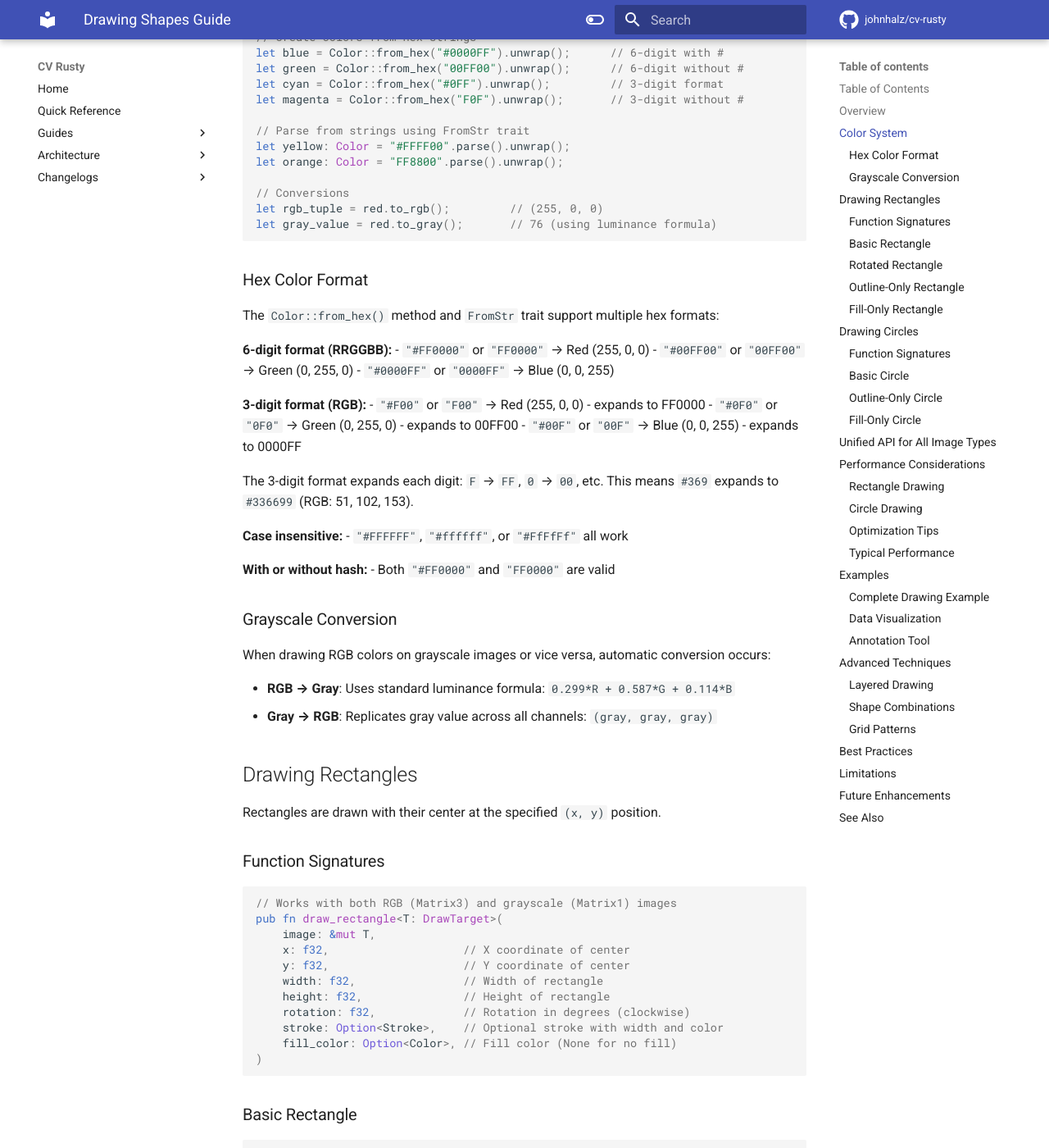
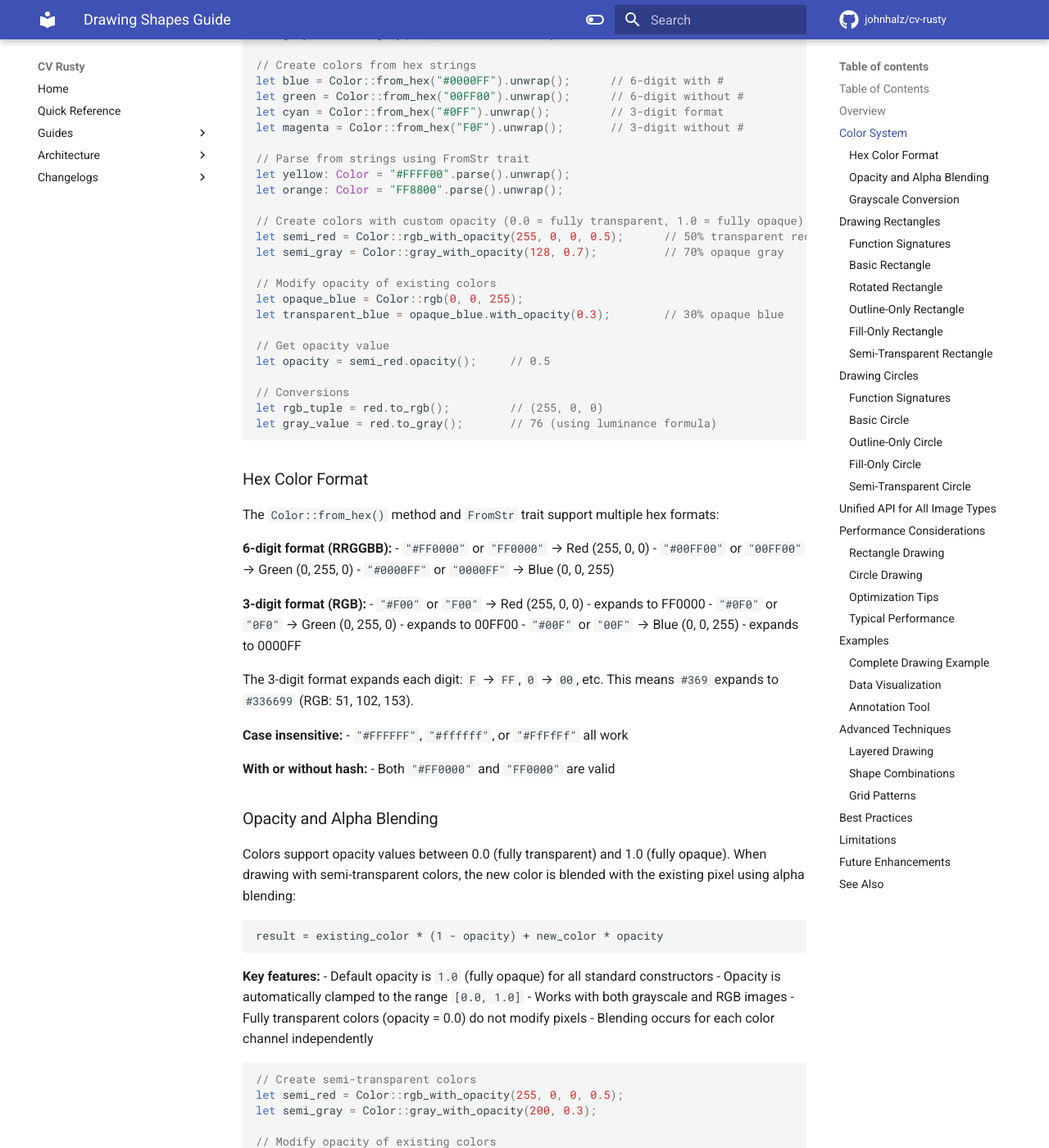
Before and after one commit to johnhalz/cv-rusty, an MkDocs documentation site: the page built from docs/guides/drawing.md, in a window 1280 px wide and 1400 px high, scrolled down 1168 px. Shown: the whole window at 82% size. Built offline with MkDocs 1.6.1 and Material for MkDocs 9.7.7, drawn with Linux system fonts in a browser that asks for light colours; comment, search, counter and statistics services are not loaded; some of the changed text lies outside the part shown.

Commit message:
Add opacity support to colors and drawing
Introduce per-color opacity (0.0–1.0) and alpha blending when drawing.
Add Color::rgb_with_opacity, Color::gray_with_opacity,
Color::with_opacity, and Color::opacity(). Implement per-pixel blending
in Matrix1/Matrix3 and update docs, examples, changelog, and tests.

Breaking change: Color variants now include an f32 opacity and derive
PartialEq only (Eq removed)

````diff
--- a/docs/guides/drawing.md
+++ b/docs/guides/drawing.md
@@ -22,7 +22,8 @@ The drawing module is `no_std` compatible and provides:
 - ✅ **RGB support** via `Matrix3`
 - ✅ **Flexible styling** with customizable colors, stroke width, and fill
 - ✅ **Rotation support** for rectangles (in degrees)
-- ✅ **Anti-aliasing-free** rendering (pixel-perfect, no blending)
+- ✅ **Opacity/transparency** support with alpha blending
+- ✅ **Anti-aliasing-free** rendering (pixel-perfect)
 
 ## Color System
 
@@ -46,6 +47,17 @@ let magenta = Color::from_hex("F0F").unwrap();       // 3-digit without #
 // Parse from strings using FromStr trait
 let yellow: Color = "#FFFF00".parse().unwrap();
 let orange: Color = "FF8800".parse().unwrap();
+
+// Create colors with custom opacity (0.0 = fully transparent, 1.0 = fully opaque)
+let semi_red = Color::rgb_with_opacity(255, 0, 0, 0.5);      // 50% transparent red
+let semi_gray = Color::gray_with_opacity(128, 0.7);          // 70% opaque gray
+
+// Modify opacity of existing colors
+let opaque_blue = Color::rgb(0, 0, 255);
+let transparent_blue = opaque_blue.with_opacity(0.3);        // 30% opaque blue
+
+// Get opacity value
+let opacity = semi_red.opacity();     // 0.5
 
 // Conversions
 let rgb_tuple = red.to_rgb();         // (255, 0, 0)
@@ -74,6 +86,40 @@ This means `#369` expands to `#336699` (RGB: 51, 102, 153).
 
 **With or without hash:**
 - Both `"#FF0000"` and `"FF0000"` are valid
+
+### Opacity and Alpha Blending
+
+Colors support opacity values between 0.0 (fully transparent) and 1.0 (fully opaque). When drawing with semi-transparent colors, the new color is blended with the existing pixel using alpha blending:
+
+```
+result = existing_color * (1 - opacity) + new_color * opacity
+```
+
+**Key features:**
+- Default opacity is `1.0` (fully opaque) for all standard constructors
+- Opacity is automatically clamped to the range `[0.0, 1.0]`
+- Works with both grayscale and RGB images
+- Fully transparent colors (opacity = 0.0) do not modify pixels
+- Blending occurs for each color channel independently
+
+```rust
+// Create semi-transparent colors
+let semi_red = Color::rgb_with_opacity(255, 0, 0, 0.5);
+let semi_gray = Color::gray_with_opacity(200, 0.3);
+
+// Modify opacity of existing colors
+let blue = Color::rgb(0, 0, 255);
+let transparent_blue = blue.with_opacity(0.4);
+
+// Draw with transparency
+draw_circle(
+    &mut image,
+    320.0, 240.0,
+    50.0,
+    None,
+    Some(Color::rgb_with_opacity(255, 0, 0, 0.6))  // 60% opaque red
+);
+```
 
 ### Grayscale Conversion
 
@@ -172,6 +218,31 @@ draw_rectangle(
 );
 ```
 
+### Semi-Transparent Rectangle
+
+```rust
+// Draw overlapping semi-transparent rectangles
+draw_rectangle(
+    &mut rgb_image,
+    200.0, 200.0,
+    150.0, 100.0,
+    0.0,
+    None,
+    Some(Color::rgb(0, 0, 255))  // Opaque blue background
+);
+
+// Overlapping semi-transparent red rectangle
+draw_rectangle(
+    &mut rgb_image,
+    250.0, 220.0,
+    150.0, 100.0,
+    0.0,
+    None,
+    Some(Color::rgb_with_opacity(255, 0, 0, 0.5))  // 50% transparent red
+);
+// The overlap will show a purple blend
+```
+
 ## Drawing Circles
 
 Circles are drawn with their center at the specified `(x, y)` position.
@@ -240,6 +311,36 @@ draw_circle(
     None,          // No stroke
     Some(Color::rgb(0, 255, 0))      // Green fill
 );
+```
+
+### Semi-Transparent Circle
+
+```rust
+// Draw overlapping semi-transparent circles for a Venn diagram effect
+draw_circle(
+    &mut rgb_image,
+    200.0, 240.0,
+    60.0,
+    Some(Stroke::new(2, Color::rgb(200, 0, 0))),
+    Some(Color::rgb_with_opacity(255, 0, 0, 0.6))  // 60% opaque red
+);
+
+draw_circle(
+    &mut rgb_image,
+    260.0, 240.0,
+    60.0,
+    Some(Stroke::new(2, Color::rgb(0, 200, 0))),
+    Some(Color::rgb_with_opacity(0, 255, 0, 0.6))  // 60% opaque green
+);
+
+draw_circle(
+    &mut rgb_image,
+    230.0, 290.0,
+    60.0,
+    Some(Stroke::new(2, Color::rgb(0, 0, 200))),
+    Some(Color::rgb_with_opacity(0, 0, 255, 0.6))  // 60% opaque blue
+);
+// Overlapping areas blend the colors
 ```
 
 ## Unified API for All Image Types
@@ -573,11 +674,11 @@ for row in 0..rows {
 ## Limitations
 
 - No anti-aliasing (pixel-perfect rendering only)
-- No alpha blending (opaque colors only)
 - No line drawing (use thin rectangles as workaround)
 - No ellipse support (use circles only)
 - No polygon support (use multiple rectangles)
 - Rectangle rotation is centered (not arbitrary pivot points)
+- Transparency blending is simple alpha compositing (no premultiplied alpha)
 
 ## Future Enhancements
 
@@ -586,9 +687,8 @@ Potential additions in future versions:
 - Line drawing with thickness
 - Polygon drawing
 - Ellipse support
-- Text rendering
 - Anti-aliasing options
-- Alpha blending
+- Premultiplied alpha blending
 - Gradient fills
 - Pattern fills
 - Bezier curves
````
Also changed, not shown: README.md (+40 -1 lines), docs/changelogs/opacity_support.md (added, +334 -0 lines), docs/quick-reference.md (+63 -0 lines), examples/README.md (+24 -0 lines), 2 other files.
